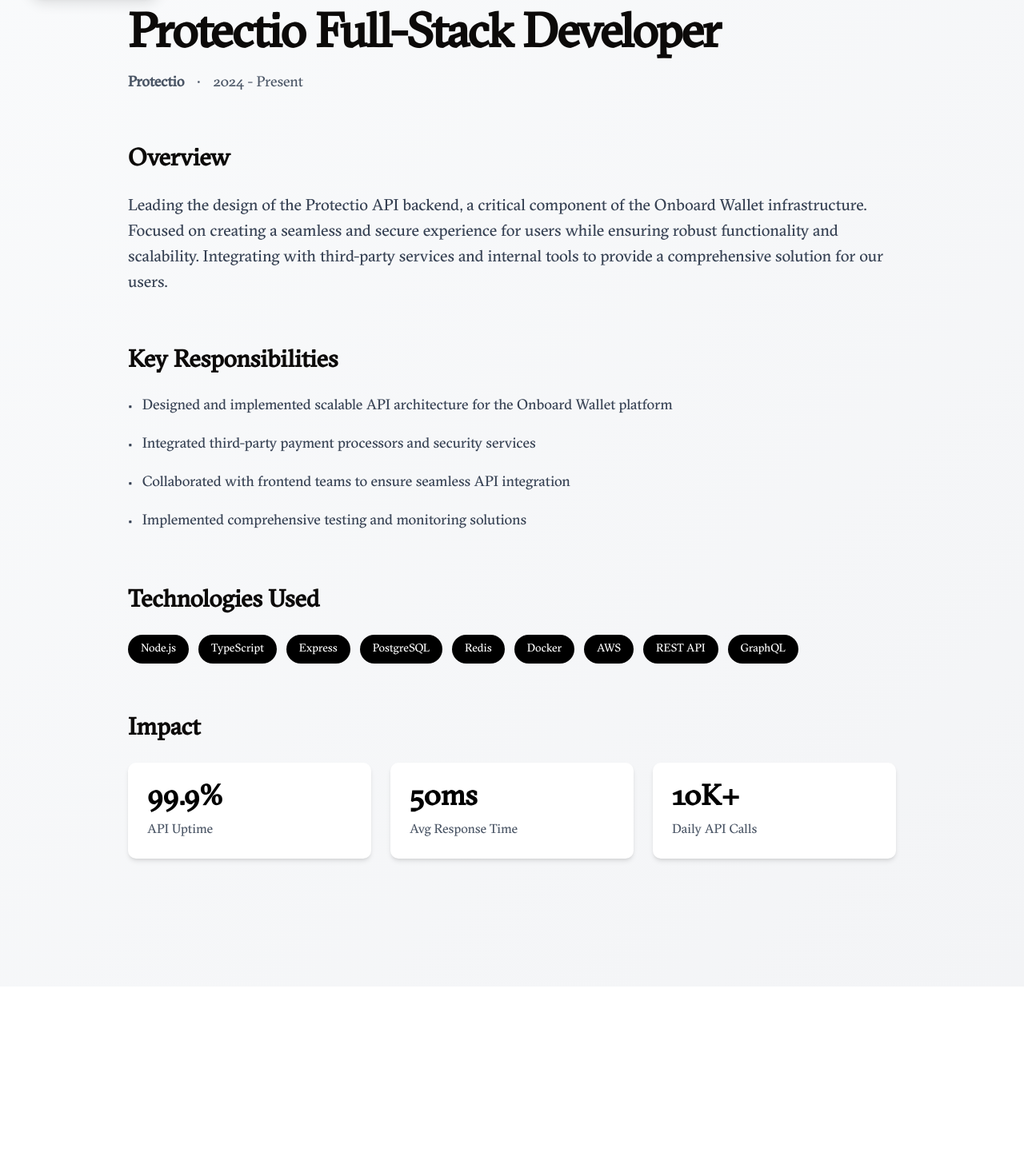
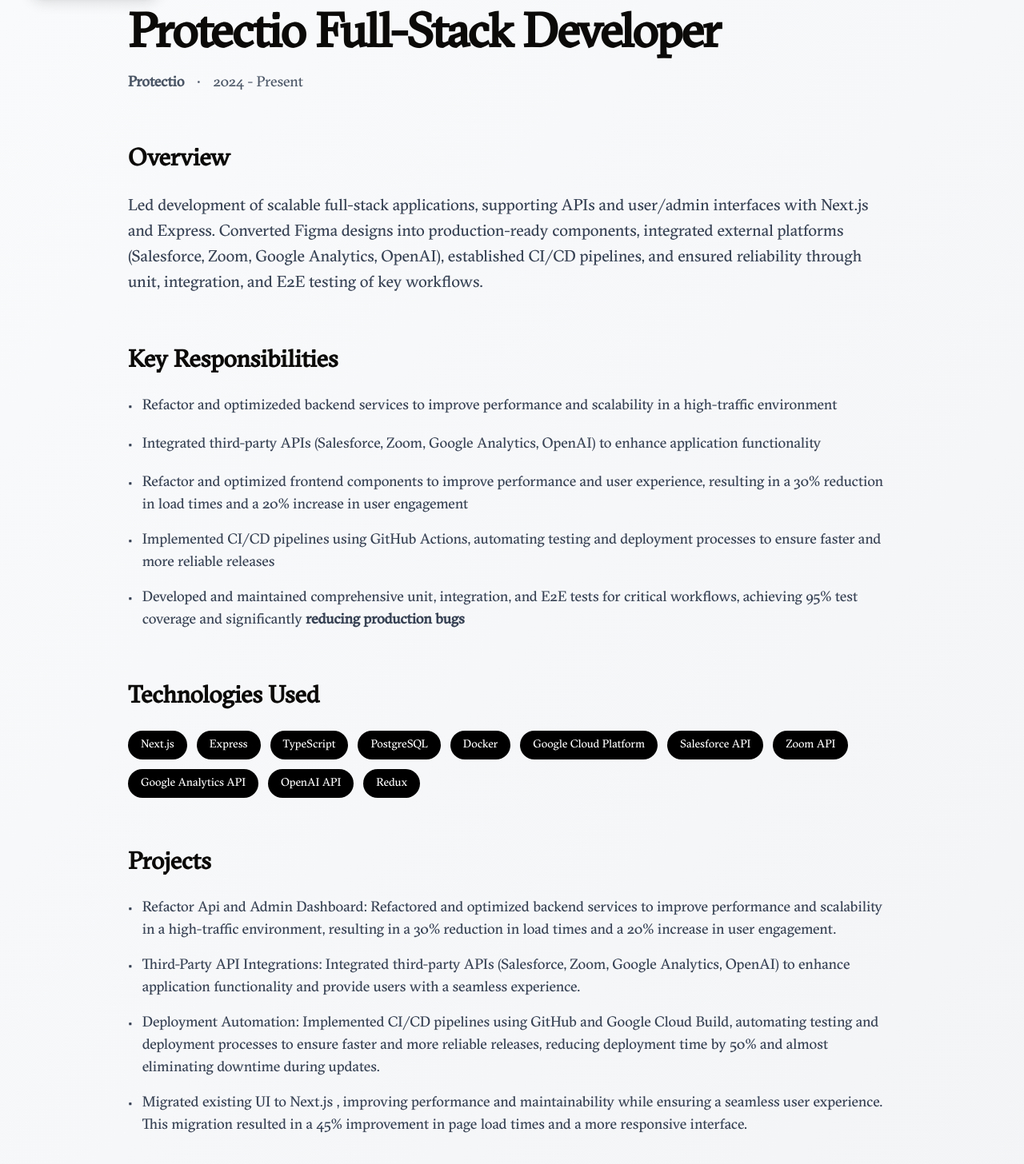
Before and after one commit to AlonsoORG/alonso-portfolio, a Next.js app: page /work/protectio in a window 1280 px wide. Shown: the part 82-1538 px from the top of the page at 80% size. Before the commit the page ends 1316 px from the top, so only its background shows below. Built offline with nearby package versions, Linux system fonts and the light colour scheme.

Commit message:
update work experience

```diff
--- a/app/work/protectio/page.tsx
+++ b/app/work/protectio/page.tsx
@@ -1,4 +1,5 @@
 import { BackButton } from "@/src/components/ui/BackButton";
+import { experiences } from "@/src/config/work";
 
 export default function ProtectioPage() {
   return (
@@ -22,12 +23,12 @@
         <section className="mb-16">
           <h2 className="text-3xl font-semibold mb-6">Overview</h2>
           <p className="text-xl leading-8 text-gray-700">
-            Leading the design of the Protectio API backend, a critical
-            component of the Onboard Wallet infrastructure. Focused on creating
-            a seamless and secure experience for users while ensuring robust
-            functionality and scalability. Integrating with third-party services
-            and internal tools to provide a comprehensive solution for our
-            users.
+            Led development of scalable full-stack applications, supporting APIs
+            and user/admin interfaces with Next.js and Express. Converted Figma
+            designs into production-ready components, integrated external
+            platforms (Salesforce, Zoom, Google Analytics, OpenAI), established
+            CI/CD pipelines, and ensured reliability through unit, integration,
+            and E2E testing of key workflows.
           </p>
         </section>
 
@@ -38,27 +39,40 @@
             <li className="flex gap-3">
               <span className="text-2xl">•</span>
               <span>
-                Designed and implemented scalable API architecture for the
-                Onboard Wallet platform
+                Refactor and optimizeded backend services to improve performance
+                and scalability in a high-traffic environment
               </span>
             </li>
             <li className="flex gap-3">
               <span className="text-2xl">•</span>
               <span>
-                Integrated third-party payment processors and security services
+                Integrated third-party APIs (Salesforce, Zoom, Google Analytics,
+                OpenAI) to enhance application functionality
               </span>
             </li>
             <li className="flex gap-3">
               <span className="text-2xl">•</span>
               <span>
-                Collaborated with frontend teams to ensure seamless API
-                integration
+                Refactor and optimized frontend components to improve
+                performance and user experience, resulting in a 30% reduction in
+                load times and a 20% increase in user engagement
               </span>
             </li>
             <li className="flex gap-3">
               <span className="text-2xl">•</span>
               <span>
-                Implemented comprehensive testing and monitoring solutions
+                Implemented CI/CD pipelines using GitHub Actions, automating
+                testing and deployment processes to ensure faster and more
+                reliable releases
+              </span>
+            </li>
+
+            <li className="flex gap-3">
+              <span className="text-2xl">•</span>
+              <span>
+                Developed and maintained comprehensive unit, integration, and
+                E2E tests for critical workflows, achieving 95% test coverage
+                and significantly <strong>reducing production bugs</strong>
               </span>
             </li>
           </ul>
@@ -68,19 +82,9 @@
         <section className="mb-16">
           <h2 className="text-3xl font-semibold mb-6">Technologies Used</h2>
           <div className="flex flex-wrap gap-3">
-            {[
-              "Node.js",
-              "TypeScript",
-              "Express",
-              "PostgreSQL",
-              "Redis",
-              "Docker",
-              "AWS",
-              "REST API",
-              "GraphQL",
-            ].map((tech) => (
+            {experiences[0].techStack.map((tech, index) => (
               <span
-                key={tech}
+                key={index}
                 className="px-4 py-2 bg-black text-white rounded-full text-sm font-medium"
               >
                 {tech}
@@ -89,24 +93,68 @@
           </div>
         </section>
 
+        <section className="mb-16">
+          <h2 className="text-3xl font-semibold mb-6">Projects</h2>
+          <ul className="space-y-4 text-lg text-gray-700">
+            <li className="flex gap-3">
+              <span className="text-2xl">•</span>
+              <span>
+                Refactor Api and Admin Dashboard: Refactored and optimized
+                backend services to improve performance and scalability in a
+                high-traffic environment, resulting in a 30% reduction in load
+                times and a 20% increase in user engagement.
+              </span>
+            </li>
+            <li className="flex gap-3">
+              <span className="text-2xl">•</span>
+              <span>
+                Third-Party API Integrations: Integrated third-party APIs
+                (Salesforce, Zoom, Google Analytics, OpenAI) to enhance
+                application functionality and provide users with a seamless
+                experience.
+              </span>
+            </li>
+
+            <li className="flex gap-3">
+              <span className="text-2xl">•</span>
+              <span>
+                Deployment Automation: Implemented CI/CD pipelines using GitHub
+                and Google Cloud Build, automating testing and deployment
+                processes to ensure faster and more reliable releases, reducing
+                deployment time by 50% and almost eliminating downtime during
+                updates.
+              </span>
+            </li>
+
+            <li className="flex gap-3">
+              <span className="text-2xl">•</span>
+              <span>
+                Migrated existing UI to Next.js , improving performance and
+                maintainability while ensuring a seamless user experience. This
+                migration resulted in a 45% improvement in page load times and a
+                more responsive interface.
+              </span>
+            </li>
+          </ul>
+        </section>
         {/* Impact Section */}
-        <section className="mb-16">
-          <h2 className="text-3xl font-semibold mb-6">Impact</h2>
-          <div className="grid grid-cols-1 md:grid-cols-3 gap-6">
-            <div className="bg-white p-6 rounded-lg shadow-md">
-              <div className="text-4xl font-bold text-black mb-2">99.9%</div>
-              <div className="text-gray-600">API Uptime</div>
-            </div>
-            <div className="bg-white p-6 rounded-lg shadow-md">
-              <div className="text-4xl font-bold text-black mb-2">50ms</div>
-              <div className="text-gray-600">Avg Response Time</div>
-            </div>
-            <div className="bg-white p-6 rounded-lg shadow-md">
-              <div className="text-4xl font-bold text-black mb-2">10K+</div>
-              <div className="text-gray-600">Daily API Calls</div>
-            </div>
-          </div>
-        </section>
+        {/* <section className="mb-16"> */}
+        {/*   <h2 className="text-3xl font-semibold mb-6">Impact</h2> */}
+        {/*   <div className="grid grid-cols-1 md:grid-cols-3 gap-6"> */}
+        {/*     <div className="bg-white p-6 rounded-lg shadow-md"> */}
+        {/*       <div className="text-4xl font-bold text-black mb-2">99.9%</div> */}
+        {/*       <div className="text-gray-600">API Uptime</div> */}
+        {/*     </div> */}
+        {/*     <div className="bg-white p-6 rounded-lg shadow-md"> */}
+        {/*       <div className="text-4xl font-bold text-black mb-2">50ms</div> */}
+        {/*       <div className="text-gray-600">Avg Response Time</div> */}
+        {/*     </div> */}
+        {/*     <div className="bg-white p-6 rounded-lg shadow-md"> */}
+        {/*       <div className="text-4xl font-bold text-black mb-2">10K+</div> */}
+        {/*       <div className="text-gray-600">Daily API Calls</div> */}
+        {/*     </div> */}
+        {/*   </div> */}
+        {/* </section> */}
       </div>
     </main>
   );
--- a/src/config/work.ts
+++ b/src/config/work.ts
@@ -5,7 +5,7 @@
     id: 1,
     title: "Protectio Full-Stack Developer",
     description:
-      "Led development of scalable full-stack applications, supporting APIs and user/admin interfaces with Next.js and Express. Converted Figma designs into production-ready components, integrated external platforms (Salesforce, Zoom, Google Analytics, OpenAI), established CI/CD pipelines, and ensured reliability through unit, integration, and E2E testing of key workflows. ",
+      "Led development of scalable applications, supporting APIs and user/admin interfaces with Next.js and Express. Converted Figma designs into production-ready components, integrated external platforms (Salesforce, Zoom, Google Analytics, OpenAI), established CI/CD pipelines, and ensured reliability through unit, integration, and E2E testing of key workflows. ",
     company: "Protectio",
     date: "2024 - Present",
     imageSrc: "/work/protectio.png",
@@ -22,6 +22,7 @@
       "Zoom API",
       "Google Analytics API",
       "OpenAI API",
+      "Redux",
     ],
   },
   {
@@ -33,7 +34,14 @@
     date: "2025",
     imageSrc: "/work/healthyday.png",
 
-    techStack: ["Next.js"],
+    techStack: [
+      "Nest.js",
+      "Expo.js",
+      "React Native",
+      "TypeScript",
+      "Firebase",
+      "Redux",
+    ],
     // No detailPageUrl - this card won't have a detail page
   },
 
--- a/src/types/work.ts
+++ b/src/types/work.ts
@@ -7,5 +7,5 @@
   imageSrc: string;
   detailPageUrl?: string; // Optional URL for detail page
   fulldescription?: string; // Optional full description for detail page
-  techStack: string[]; // Optional tech stack for detail page
+  techStack: string[];
 }
```
